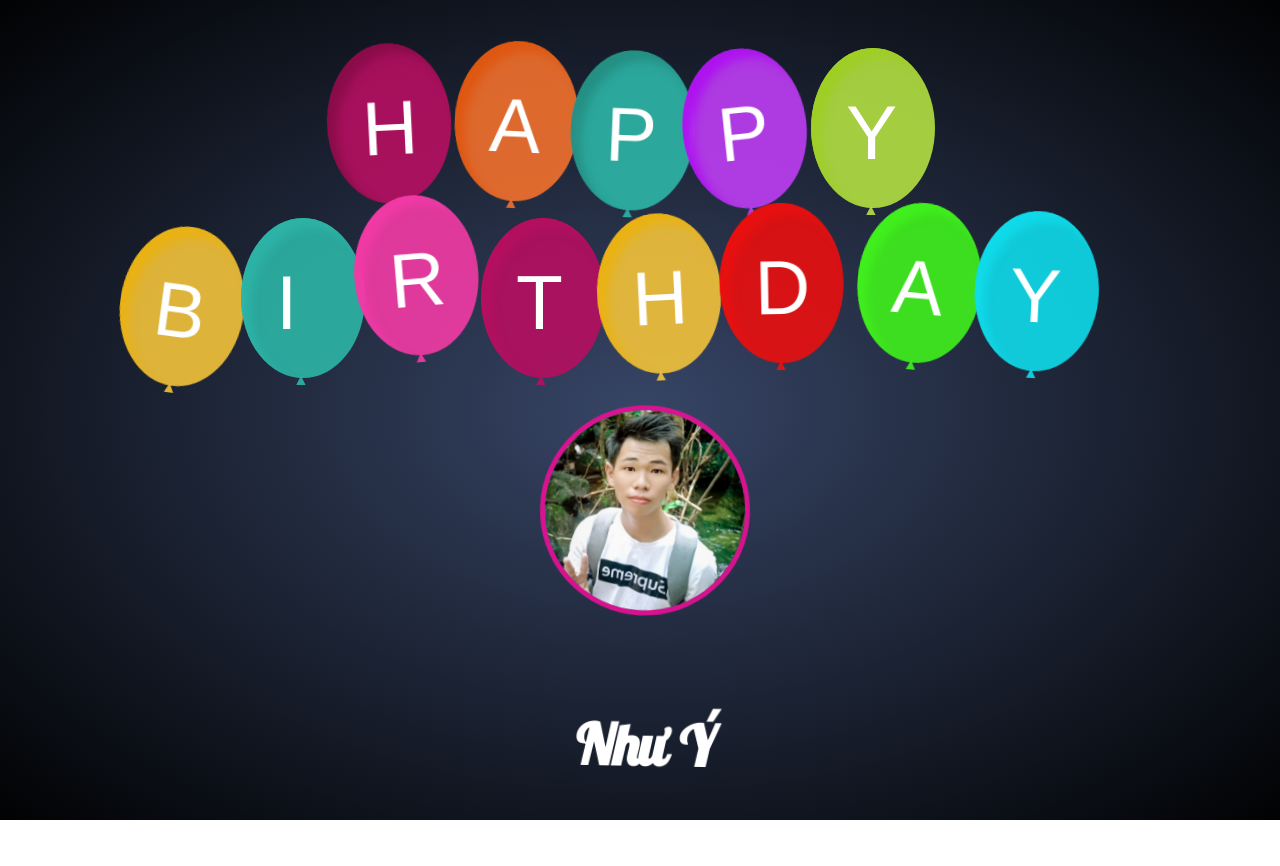
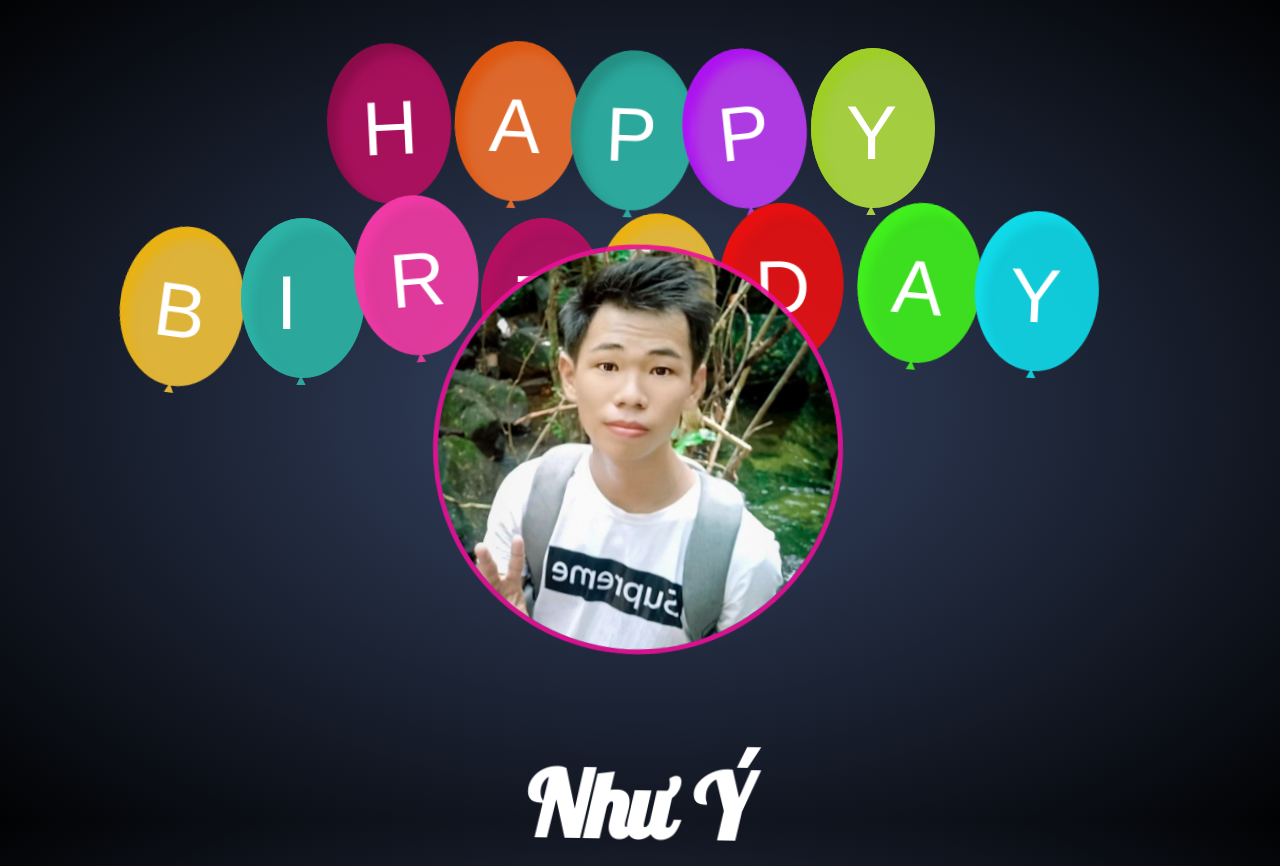
Before and after one commit to VinhLV1904/happybirthday_nhuy, a plain HTML site: page index3.html in a window 1280 px wide. Before the commit the page ends 820 px from the top, so only its background shows below. Drawn offline with nearby package versions, Linux system fonts and the light colour scheme; a web font is replaced by a local one.

Commit message:
xinchao2

```diff
--- a/style.css
+++ b/style.css
@@ -1,4 +1,4 @@
-@import url('https://fonts.googleapis.com/css2?family=Lobster&display=swap');
+@import url("https://fonts.googleapis.com/css2?family=Lobster&display=swap");
 
 body {
   background-image: -webkit-gradient(
@@ -14,7 +14,7 @@ body {
   background-image: -moz-radial-gradient(#374566, #010203);
   background-image: -o-radial-gradient(#374566, #010203);
   background-image: radial-gradient(#374566, #010203);
-    font-family: 'Lobster', cursive;
+  font-family: "Lobster", cursive;
 }
 span {
   text-transform: uppercase;
@@ -228,13 +228,13 @@ span {
 .avatar {
   cursor: pointer;
   position: absolute;
-    top: 50%;
-    left: calc(50% - 100px);
+  top: 30%;
+  left: calc(37% - 100px);
 }
 
 .avatar__img {
-    width: 200px;
-    height: 200px;
+  width: 400px;
+  height: 400px;
   border-radius: 50%;
   border: 5px solid rgba(234, 15, 150, 0.9);
   box-shadow: inset 10px 10px 10px rgba(15, 219, 234, 0.9);
@@ -245,6 +245,7 @@ span {
 }
 
 .avatar__title {
+  font-size: 90px;
   cursor: pointer;
   margin-top: -100px;
   -webkit-animation: balloon1 4s ease-in-out infinite;
```
Lines whose indentation alone changed are shown as unchanged.
